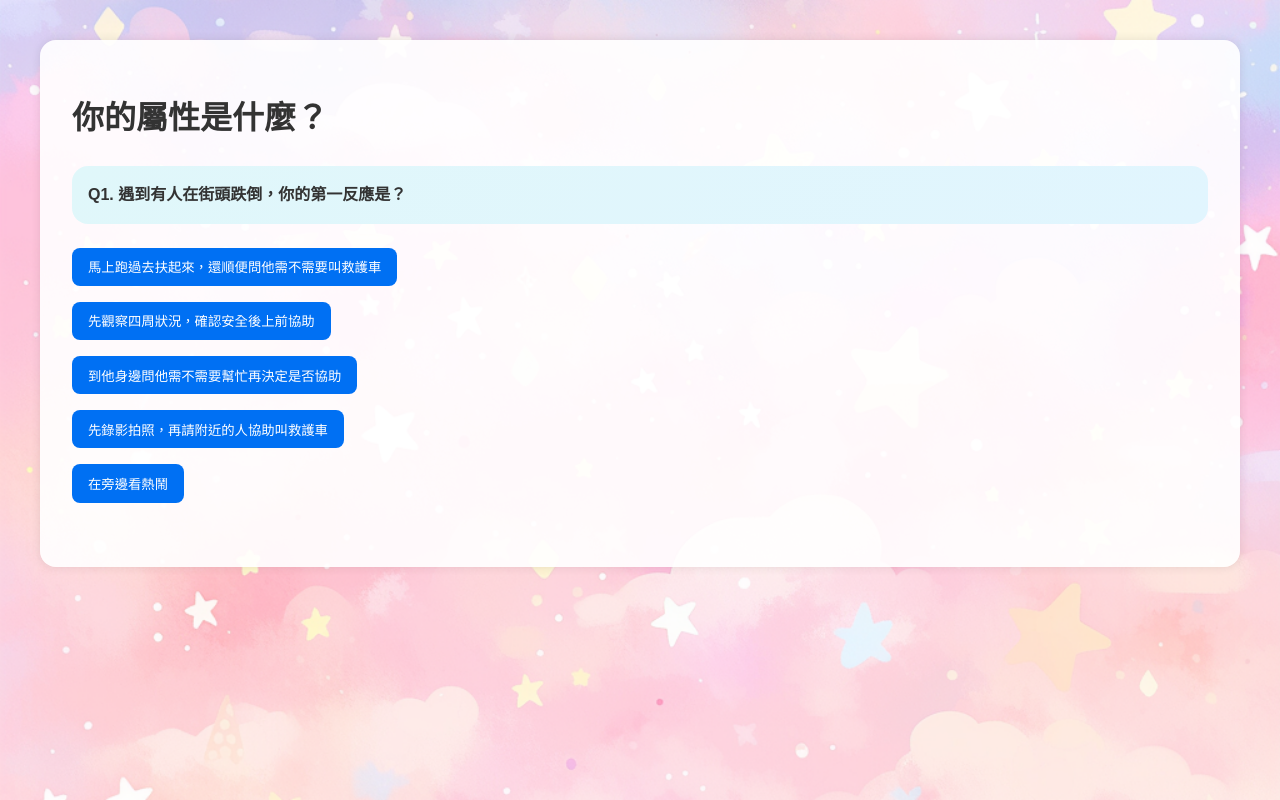
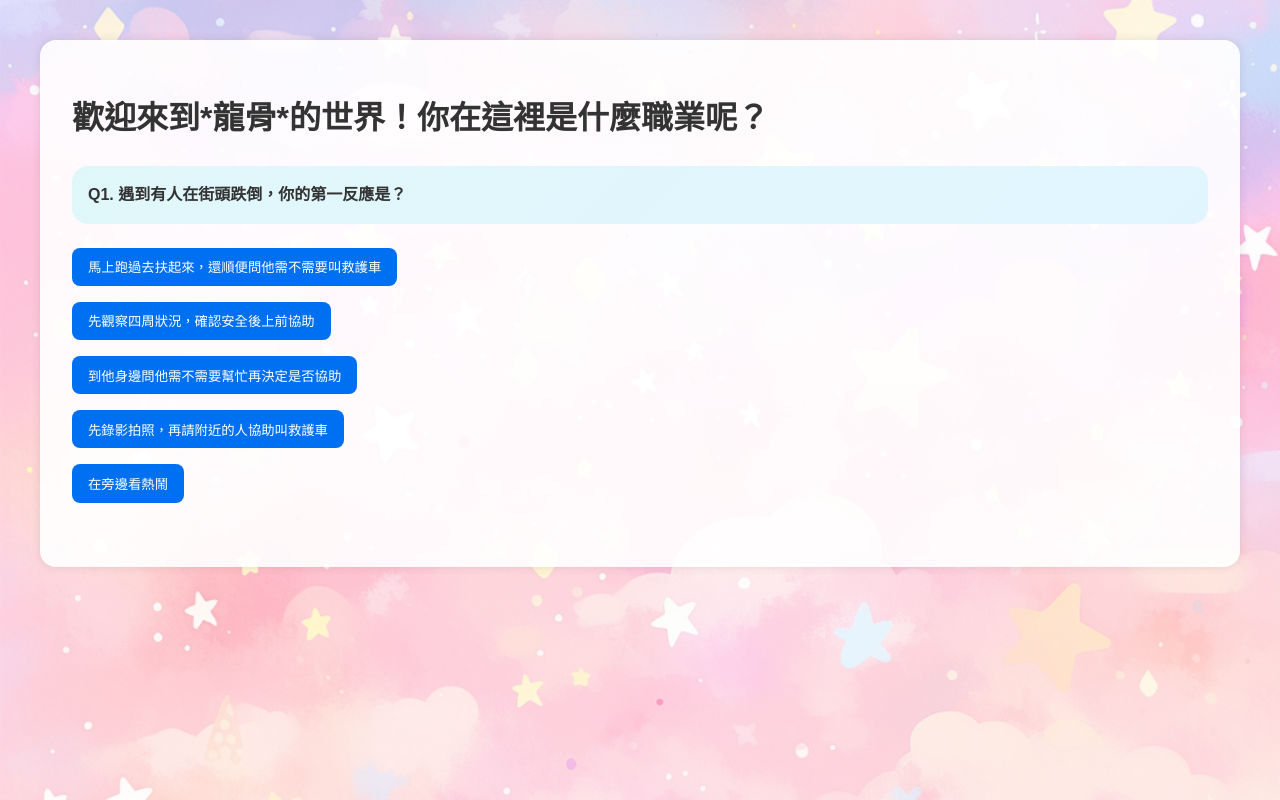
Before and after one commit to tikalyang/linkutquiz, a plain HTML site: page index.html in a window 1280 px wide. Drawn offline with Linux system fonts and the light colour scheme.

Commit message:
Update index.html

```diff
--- a/index.html
+++ b/index.html
@@ -3,7 +3,7 @@
 <head>
   <meta charset="UTF-8" />
   <meta name="viewport" content="width=device-width, initial-scale=1.0" />
-  <title>歡迎來到*龍骨*的世界！你在這裡是什麼職業呢？</title>
+  <title>龍骨小測驗</title>
   <style>
     body {
   font-family: sans-serif;
@@ -62,7 +62,7 @@
 </head>
 <body>
   <div class="container">
-    <h1>你的屬性是什麼？</h1>
+    <h1>歡迎來到*龍骨*的世界！你在這裡是什麼職業呢？</h1>
     <div id="quiz"></div>
     <div class="result" id="result"></div>
   </div>
```
